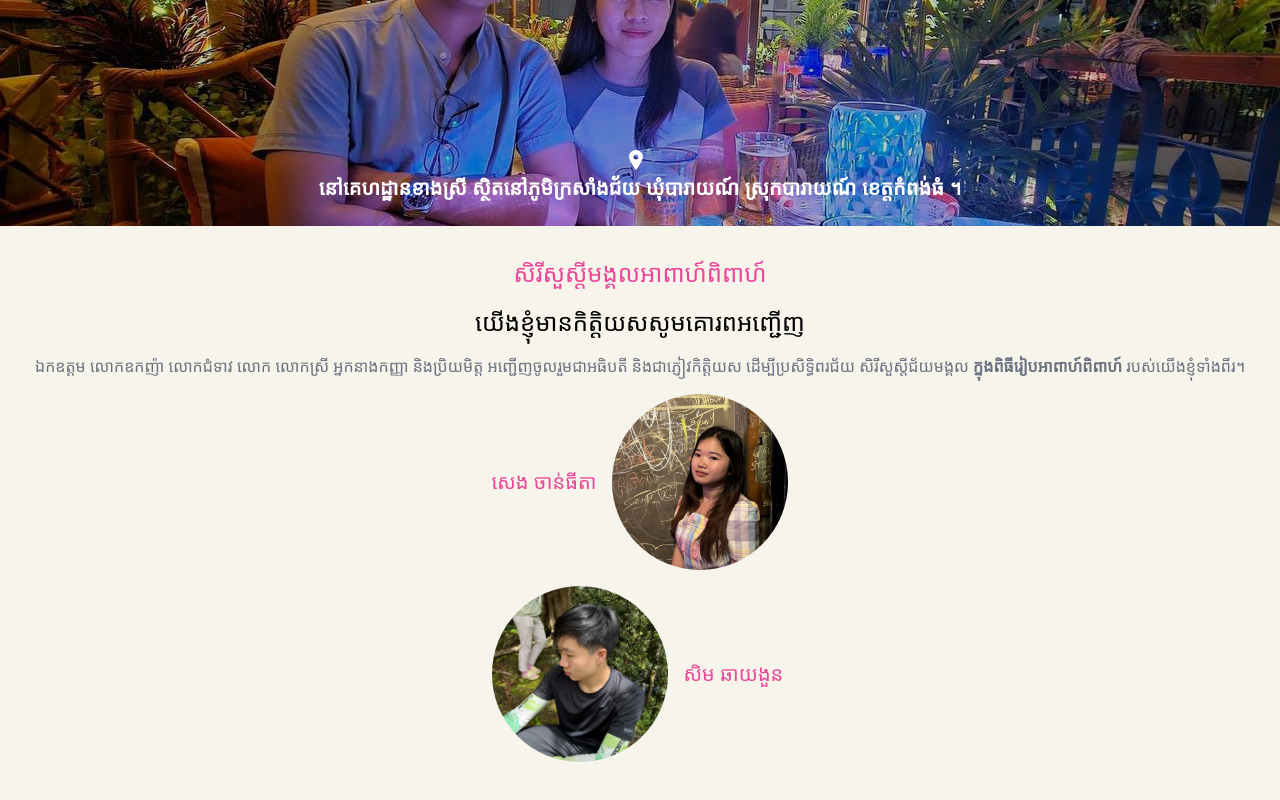
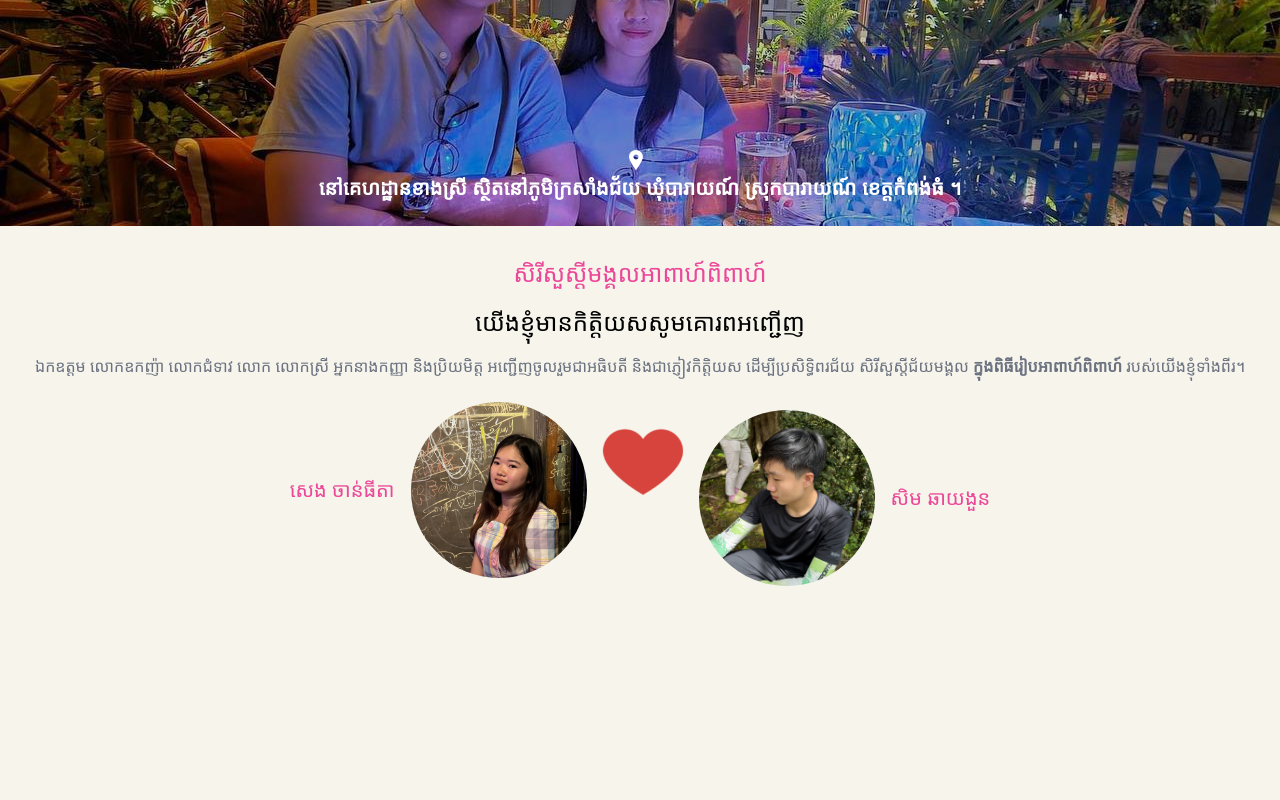
Before and after one commit to Lykeosovandara/weddingx, a Nuxt app: page / in a window 1280 px wide. Shown: the part 374-1174 px from the top of the page. Built offline with nearby package versions, Linux system fonts and the light colour scheme; a web font is replaced by a local one.

Commit message:
Add heart.png image file

```diff
--- a/components/ticket.vue
+++ b/components/ticket.vue
@@ -9,14 +9,17 @@
             របស់យើងខ្ញុំទាំងពីរ។ </p>
 
 
-            <div class="flex flex-col p-4">
+            <div class="flex flex-col md:flex-row p-4">
 
                 <div class="flex flex-row items-center">
                     <p class="text-xl font-moulpali text-pink-500 pr-4 text-center">សេង ចាន់ធីតា</p>
-                    <img class="w-44  rounded-full" :src="wire" alt="background">
+                    <img class="w-32 md:w-44  rounded-full" :src="wire" alt="background">
                 </div>
+
+                <div class="flex items-center justify-center"><img class="animate-bounce h-28   w-28 p-4" :src="heart" alt="background"></div>
+
                 <div class="flex flex-row mt-4 items-center">
-                    <img class="w-44 h-44 rounded-full" :src="hasband" alt="background">
+                    <img class="w-32 md:w-44  rounded-full" :src="hasband" alt="background">
                     <p class="pl-4 text-xl font-moulpali text-pink-500 text-center">សិម ឆាយងួន</p>
                 </div>
 
@@ -28,5 +31,6 @@
 import backgroundUrl from '~/assets/images/1.1.jpg'
 import wire from '~/assets/images/1.2.jpg'
 import hasband from '~/assets/images/1.3.jpg'
+import heart from '~/assets/images/heart.png'
 import locationSvg from '~/assets/svg/location.svg'
 </script>
```
Also changed, not shown: assets/images/heart.png (added).
